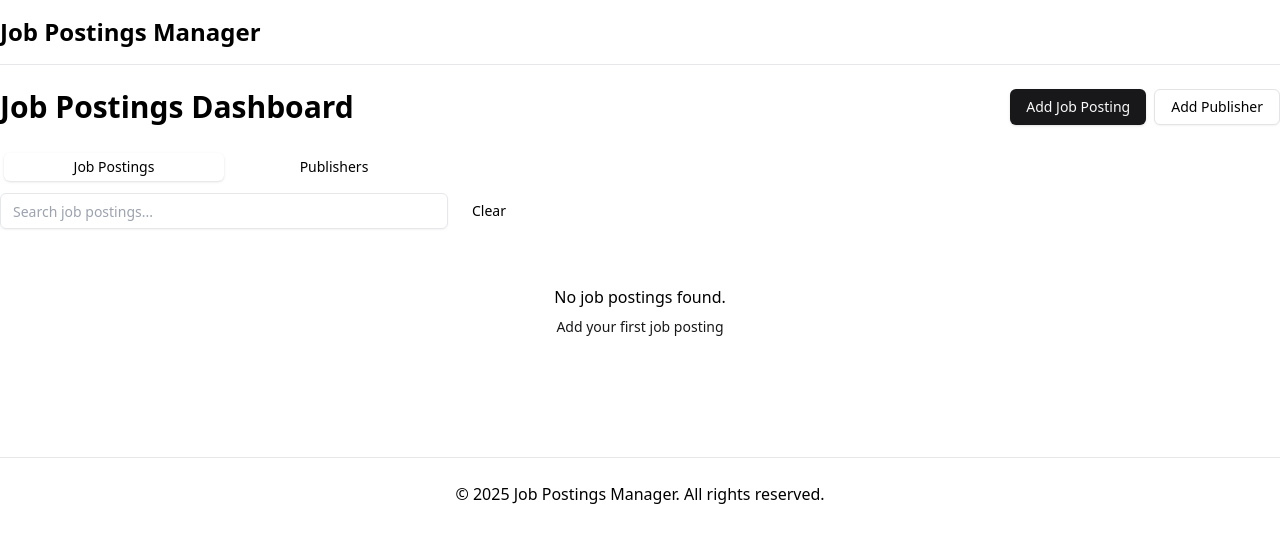
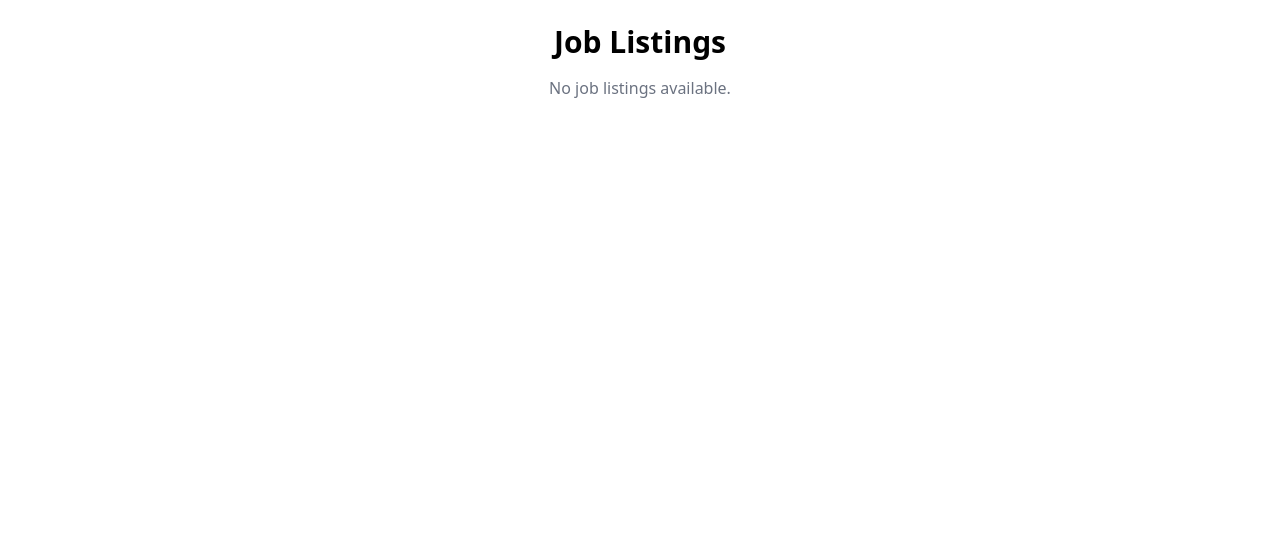
Before and after one commit to ellahain/modern-bookjobs, a React (Vite) app: page / in a window 1280 px wide. Shown: the top 542 px of the page. Built offline with nearby package versions, Linux system fonts and the light colour scheme.

Commit message:
Update App.tsx

```diff
--- a/src/App.tsx
+++ b/src/App.tsx
@@ -1,24 +1,32 @@
+import { BrowserRouter as Router, Routes, Route, Navigate } from "react-router-dom";
+import { useState, useEffect } from "react";
 import { ThemeProvider } from "./components/ui/theme-provider";
 import { Dashboard } from "./components/Dashboard";
+import Home from "./pages/Home"; // Adjust this path if needed
+
+function ProtectedDashboard() {
+  const [authenticated, setAuthenticated] = useState(false);
+  const [checked, setChecked] = useState(false);
+
+  useEffect(() => {
+    const pw = prompt("Enter admin password:");
+    if (pw === "secret123") setAuthenticated(true);
+    setChecked(true);
+  }, []);
+
+  if (!checked) return <div>Checking credentials...</div>;
+  return authenticated ? <Dashboard /> : <Navigate to="/" />;
+}
 
 function App() {
   return (
     <ThemeProvider defaultTheme="light" storageKey="job-postings-theme">
-      <div className="min-h-screen bg-background">
-        <header className="border-b">
-          <div className="container mx-auto py-4">
-            <h1 className="text-2xl font-bold">Job Postings Manager</h1>
-          </div>
-        </header>
-        <main>
-          <Dashboard />
-        </main>
-        <footer className="border-t mt-12">
-          <div className="container mx-auto py-6 text-center text-muted-foreground">
-            <p>© {new Date().getFullYear()} Job Postings Manager. All rights reserved.</p>
-          </div>
-        </footer>
-      </div>
+      <Router>
+        <Routes>
+          <Route path="/" element={<Home />} />
+          <Route path="/dashboard" element={<ProtectedDashboard />} />
+        </Routes>
+      </Router>
     </ThemeProvider>
   );
 }
```
